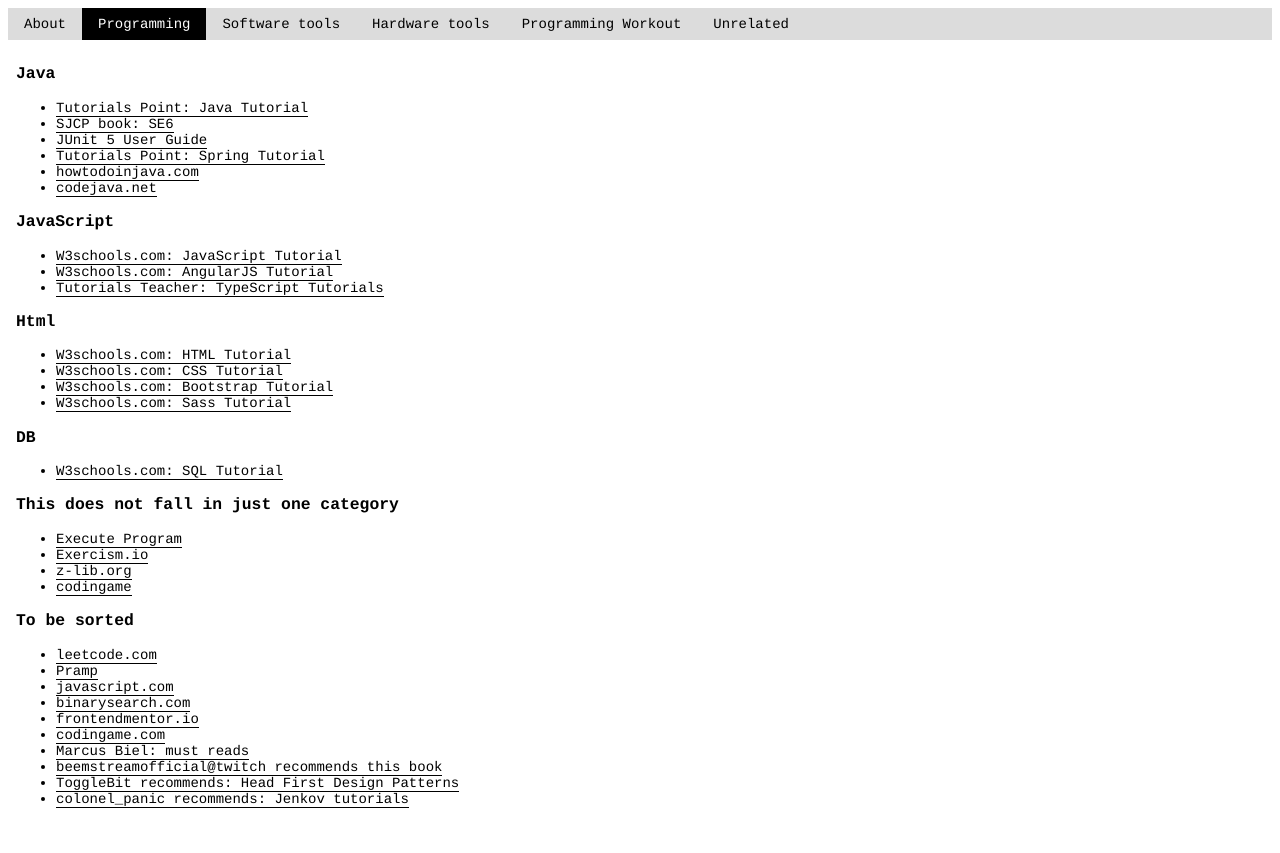
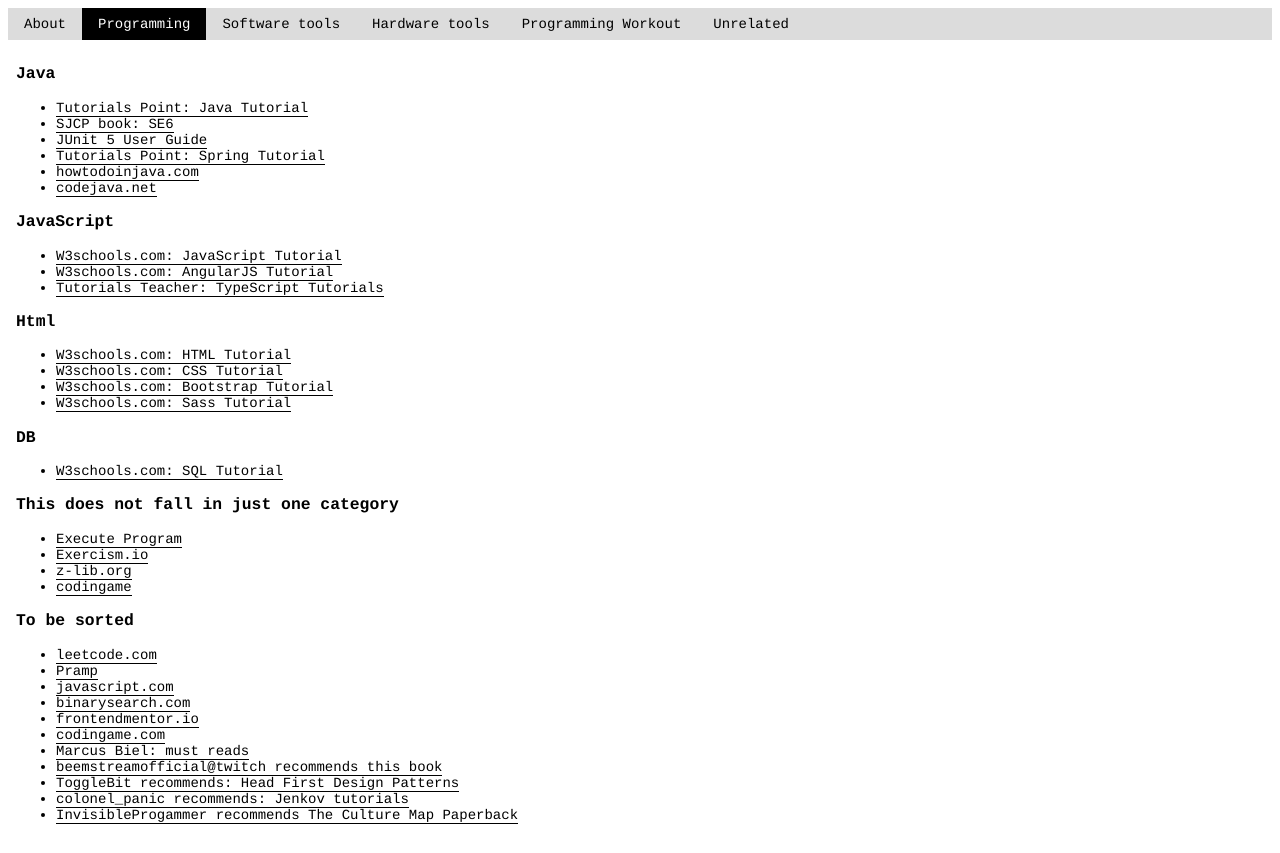
Before and after one commit to kowodo/kowodo.github.io, a plain HTML site: page sources.html in a window 1280 px wide. Drawn offline with Linux system fonts and the light colour scheme.

Commit message:
++ culture book

```diff
--- a/sources.html
+++ b/sources.html
@@ -66,6 +66,7 @@
         <li><a href="https://ncrcoe.gitbooks.io/java-for-small-teams/content/">beemstreamofficial@twitch recommends this book</a></li>
         <li><a href="https://www.nejlevnejsi-knihy.cz/kniha/head-first-design-patterns.html">ToggleBit recommends: Head First Design Patterns</a></li>
         <li><a href="http://tutorials.jenkov.com/">colonel_panic recommends: Jenkov tutorials</a></li>
+        <li><a href="https://www.amazon.com/Culture-Map-INTL-ED-Decoding/dp/1610392760/ref=sr_1_1?dchild=1&keywords=The+culture+map&qid=1614111335&sr=8-1">InvisibleProgammer recommends The Culture Map Paperback</a></li>
     </ul>
 </div>
 
```
